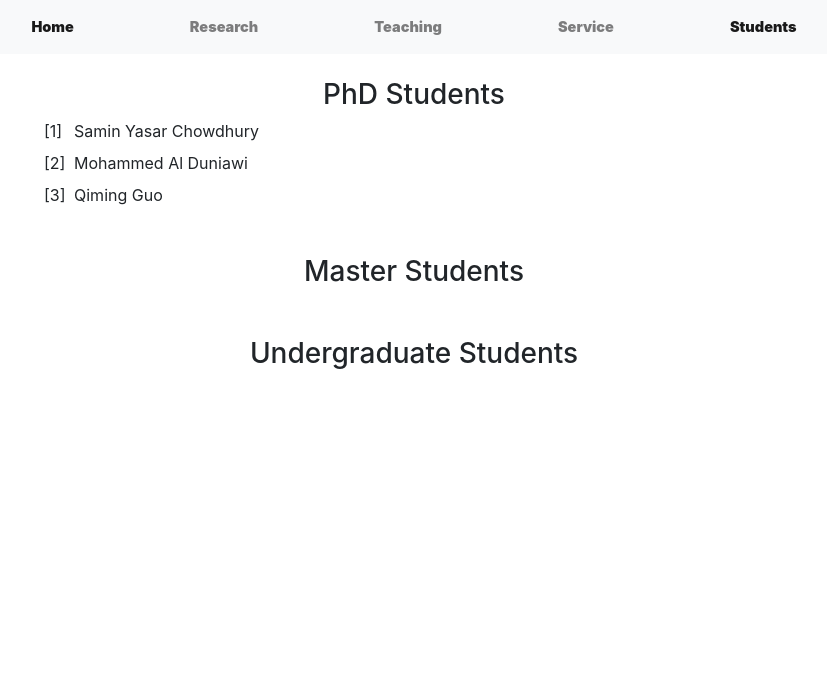
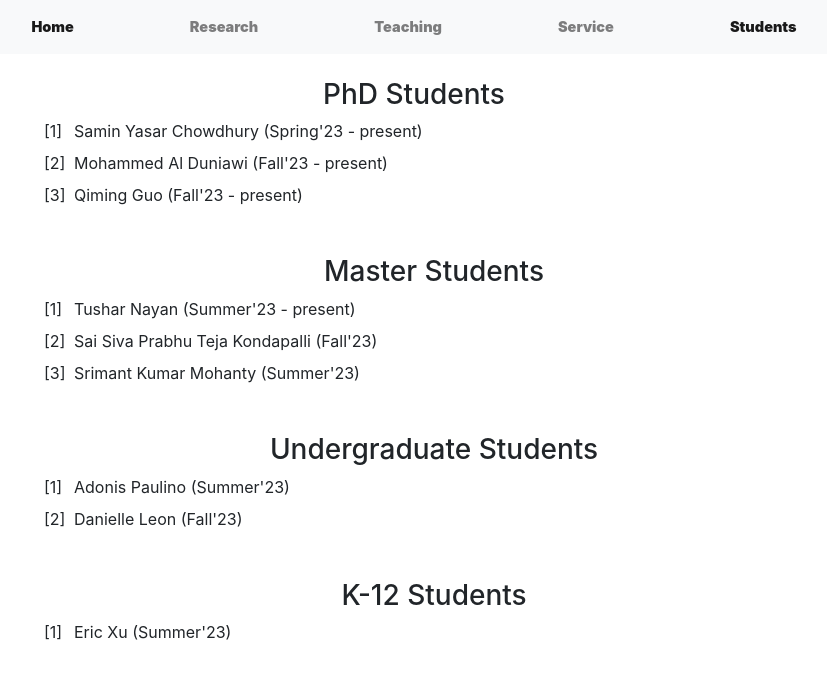
Before and after one commit to gracesrm/gracesrm.github.io, a React (Create React App) app: page /students in a window 1280 px wide. Shown: the top 678 px of the page, without its empty margins (226-1053 px from the left). Built offline with nearby package versions, Linux system fonts and the light colour scheme.

Commit message:
add students

```diff
--- a/src/Students/index.jsx
+++ b/src/Students/index.jsx
@@ -12,27 +12,36 @@ const Students = () => (
         </Row>
         <Paragraph>
             <ol >
-                <li className='text-left li_padding_bottom'> Samin Yasar Chowdhury </li>
-                <li className="text-left li_padding_bottom"> Mohammed Al Duniawi </li>
-                <li className="text-left li_padding_bottom"> Qiming Guo </li>
+                <li className='text-left li_padding_bottom'> Samin Yasar Chowdhury (Spring'23 - present)</li>
+                <li className="text-left li_padding_bottom"> Mohammed Al Duniawi (Fall'23 - present)</li>
+                <li className="text-left li_padding_bottom"> Qiming Guo (Fall'23 - present) </li>
             </ol>
         </Paragraph>
         <Row className="justify-content-center" style={{paddingTop: "1.5em"}}>
-                <h3>Master Students</h3>
         </Row>
         <Paragraph>
             <ol >
-                {/* <li className="text-left li_padding_bottom"> Mohammed Al Duniawi </li>
-                <li className="text-left li_padding_bottom"> Qiming Guo </li>        */}
+            <h3>Master Students</h3>
+                <li className='text-left li_padding_bottom'> Tushar Nayan (Summer'23 - present) </li>
+                <li className='text-left li_padding_bottom'> Sai Siva Prabhu Teja Kondapalli (Fall'23)</li>
+                <li className="text-left li_padding_bottom"> Srimant Kumar Mohanty (Summer'23) </li>
             </ol>
         </Paragraph>
         <Row className="justify-content-center" style={{paddingTop: "1.5em"}}>
-                <h3>Undergraduate Students</h3>
         </Row>
         <Paragraph>
             <ol >
-                {/* <li className="text-left li_padding_bottom"> Mohammed Al Duniawi </li>
-                <li className="text-left li_padding_bottom"> Qiming Guo </li>        */}
+            <h3>Undergraduate Students</h3>
+                <li className="text-left li_padding_bottom"> Adonis Paulino (Summer'23) </li>
+                <li className="text-left li_padding_bottom"> Danielle Leon (Fall'23) </li>
+            </ol>
+        </Paragraph>
+        <Row className="justify-content-center" style={{paddingTop: "1.5em"}}>
+        </Row>
+        <Paragraph>
+            <ol >
+            <h3>K-12 Students</h3>
+                <li className="text-left li_padding_bottom"> Eric Xu (Summer'23) </li>
             </ol>
         </Paragraph>
         {/* <ParagraphContainer>
```
